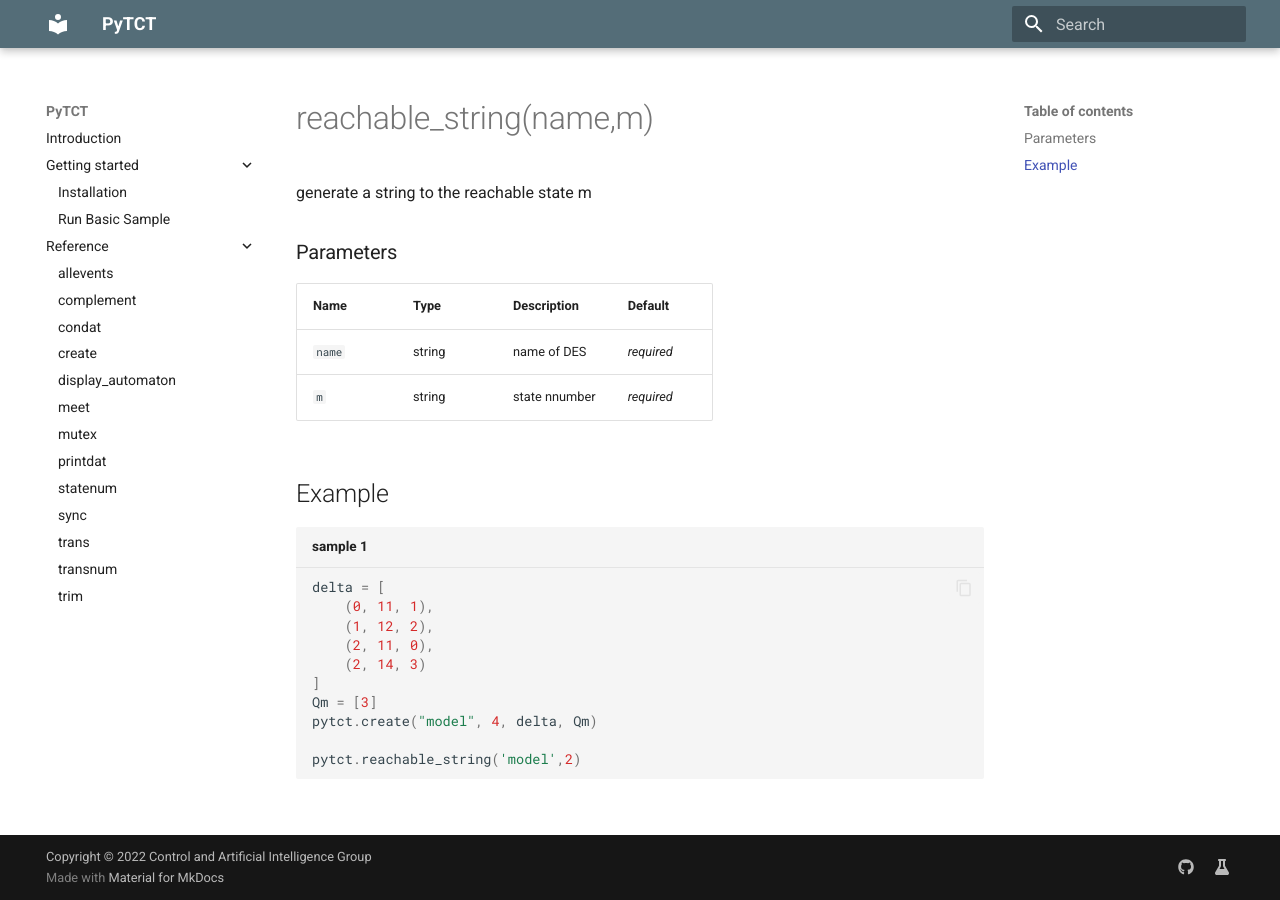
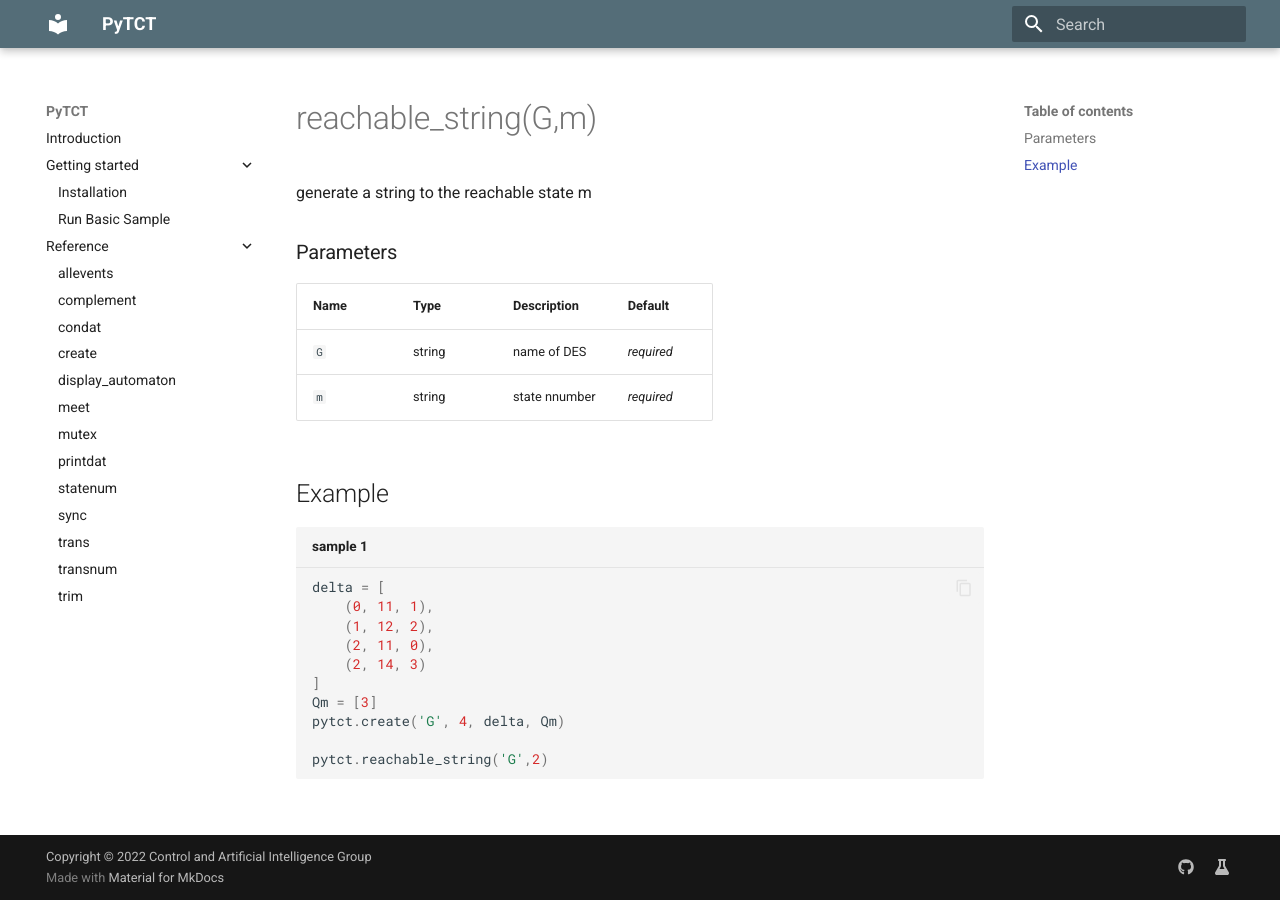
Before and after one commit to OMUCAI/PyTCT-docs, an MkDocs documentation site: the page built from docs/reference/reachable_string.md, in a window 1280 px wide. Built offline with MkDocs 1.6.1 and Material for MkDocs 9.7.7, drawn with Linux system fonts in a browser that asks for light colours.

Commit message:
Update reachable_string.md

````diff
--- a/docs/reference/reachable_string.md
+++ b/docs/reference/reachable_string.md
@@ -1,11 +1,11 @@
-# reachable_string(name,m)
+# reachable_string(G,m)
 
 generate a string to the reachable state m
 
 ### Parameters
 | Name       | Type    | Description   |  Default   |
 |------------|---------|---------------|------------|
-| `name`     | string  | name of DES   | *required* |
+| `G`        | string  | name of DES   | *required* |
 | `m`        | string  | state nnumber | *required* |
 
 
@@ -20,7 +20,7 @@ delta = [
     (2, 14, 3)
 ]
 Qm = [3]
-pytct.create("model", 4, delta, Qm)
+pytct.create('G', 4, delta, Qm)
 
-pytct.reachable_string('model',2)
+pytct.reachable_string('G',2)
 ```
````
